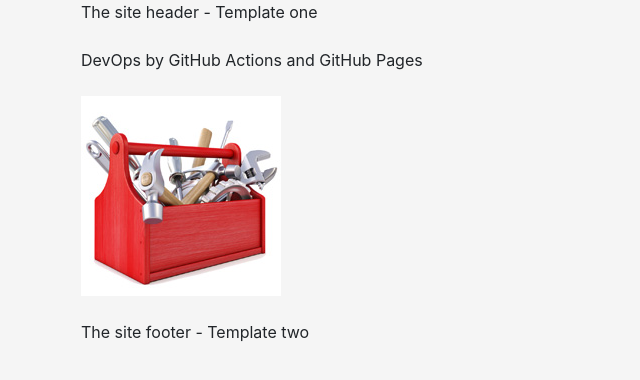
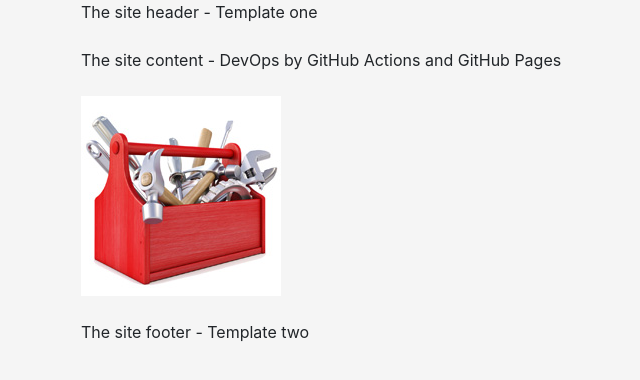
Before and after one commit to persteenolsen/gh-actions-three, a plain HTML site: page index.html in a window 1280 px wide. Shown: the whole page, without its empty margins (4-644 px from the left). Drawn offline with nearby package versions, Linux system fonts and the light colour scheme.

Commit message:
deploy: 2ff2749e6b3c6b9b39b76db62d3900cf775d3449

```diff
--- a/index.html
+++ b/index.html
@@ -26,7 +26,7 @@
 
     <div class="content">
 
-      <div>DevOps by GitHub Actions and GitHub Pages</div>
+      <div>The site content - DevOps by GitHub Actions and GitHub Pages</div>
 
       <br />
 
```
